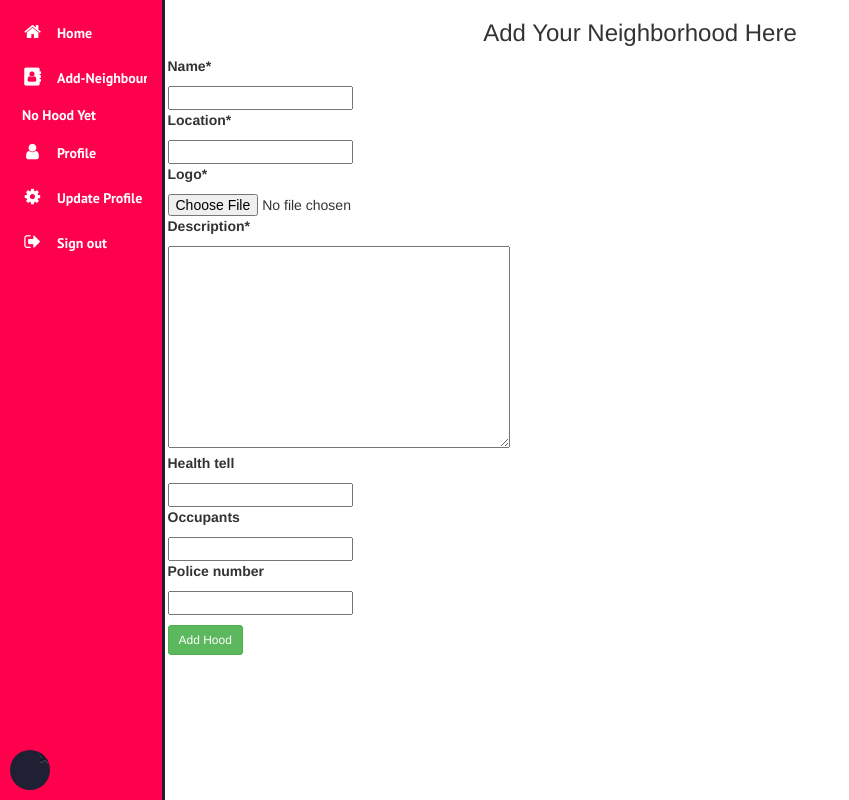
After one commit to Doyo54/Neighbourhood-Watch, a Django app: page /new-hood/ in a window 1280 px wide. The commit adds this page. Shown: the whole page, without its empty margins (0-849 px from the left). Run offline with Django 4.2, Linux system fonts and the light colour scheme; some libraries are stand-ins or nearby versions.

```diff
--- a/app/models.py
+++ b/app/models.py
@@ -31,7 +31,7 @@
 class Neighbourhood(models.Model):
     name = models.CharField(max_length=50)
     location = models.CharField(max_length=60)
-    user = models.ForeignKey(Profile, on_delete=models.CASCADE, related_name='hood')
+    user = models.ForeignKey(Profile, on_delete=models.CASCADE, related_name='hood', default='1')
     logo = models.ImageField(upload_to='images/',default='default.png')
     description = models.TextField()
     health_tell = models.IntegerField(null=True, blank=True)
--- a/app/templates/navbar.html
+++ b/app/templates/navbar.html
@@ -1,24 +1,33 @@
-<header id="header" class="header">
+<header id="header" style="position: absolute; top:0%; width: fit-content;" class="header">
     <nav class="nav">
       <ul class="nav-list">
         <li class="nav-item">
-          <a href="#" class="nav-link">
+          <a href="/" class="nav-link">
             <i class="fa fa-home icon"></i>
             <span class="text">Home</span>
           </a>
         </li>
         <li class="nav-item">
-          <a href="#" class="nav-link">
+          <a href="{% url 'new-hood' %}" class="nav-link">
             <i class="fa fa-address-book icon"></i>
-            <span class="text">Neighbourhood</span>
+            <span class="text"> Add-Neighbourhood</span>
           </a>
         </li>
+
+        {% if user.profile.neighbourhood %}
         <li class="nav-item">
-          <a href="#" class="nav-link">
-            <i class="fa fa-comments icon"></i>
-            <span class="text">Chats</span>
-          </a>
+            <a href="{% url 'single-hood' user.profile.neighbourhood.id %}" class="nav-link">
+                <i class="fa fa-paper-plane"></i> <span class="text">&nbsp;
+                &nbsp;{{user.profile.neighbourhood.name}}</span>
+            </a>
         </li>
+        {% else %}
+        <li class="nav-item">
+            <a href="" class="nav-link"> <span class="text">&nbsp;
+                No Hood Yet</span>
+            </a>
+        </li>
+        {% endif %}
         <li class="nav-item">
           <a href="#" class="nav-link">
             <i class="fa fa-user icon"></i>
--- /dev/null
+++ b/app/templates/newhood.html
@@ -0,0 +1,19 @@
+{% extends 'base.html' %}
+{% load crispy_forms_tags %}
+{% block content %}
+<div class="container bg-white newhood">
+    <div class="row">
+        <div class="col-md-1"></div>
+        <div class="col-md-10">
+            <h3 class="text-center">Add Your Neighborhood Here</h3>
+            <form action="" method="post" enctype="multipart/form-data" novalidate>
+                {% csrf_token %}
+                {{ form|crispy }}
+                <button style="margin-top: 1%;" class="btn btn-sm btn-success">Add Hood</button>
+            </form>
+        </div>
+        <div class="col-md-1"></div>
+    </div>
+
+</div>
+{% endblock %}
--- a/app/urls.py
+++ b/app/urls.py
@@ -7,9 +7,10 @@
 urlpatterns = [
 
     re_path(r'^$',views.index,name='index'),
-    re_path(r'^add-hood/', views.create_hood, name='new-hood'),
+    re_path(r'^new-hood/', views.create_hood, name='new-hood'),
     re_path(r'^join_hood/(?P<id>\w+)/', views.join_hood, name='join-hood'),
     re_path(r'^leave_hood/(?P<id>\w+)/', views.leave_hood, name='leave-hood'),
+    re_path(r'^single_hood/(?P<id>\w+)/', views.single_hood, name='single-hood'),
 ]
 if settings.DEBUG:
     urlpatterns+= static(settings.MEDIA_URL, document_root = settings.MEDIA_ROOT)
--- a/app/views.py
+++ b/app/views.py
@@ -1,6 +1,6 @@
 from django.shortcuts import render,redirect,get_object_or_404
 from django.contrib.auth.decorators import login_required
-from .models import Neighbourhood
+from .models import Neighbourhood,Profile
 from .forms import NeighbourHoodForm
 
 # Create your views here.
@@ -12,6 +12,7 @@
 
 def create_hood(request):
     if request.method == 'POST':
+        profile= Profile.objects.get_or_create(user=request.user)
         form = NeighbourHoodForm(request.POST, request.FILES)
         if form.is_valid():
             hood = form.save(commit=False)
@@ -26,11 +27,18 @@
     neighbourhood = get_object_or_404(Neighbourhood, id=id)
     request.user.profile.neighbourhood = neighbourhood
     request.user.profile.save()
-    return redirect('hood')
+    return redirect('index')
 
 
 def leave_hood(request, id):
     hood = get_object_or_404(Neighbourhood, id=id)
     request.user.profile.neighbourhood = None
     request.user.profile.save()
-    return redirect('hood')
+    return redirect('index')
+
+def single_hood(request,id):
+    hood = Neighbourhood.objects.get(id=id)
+    params = {
+        'hood': hood,
+    }
+    return render(request, 'single_hood.html', params)
--- a/neighbour/settings.py
+++ b/neighbour/settings.py
@@ -40,6 +40,7 @@
     'django.contrib.staticfiles',
     'app',
     'bootstrap3',
+    'crispy_forms',
 ]
 
 MIDDLEWARE = [
--- a/static/css/index.css
+++ b/static/css/index.css
@@ -4,6 +4,7 @@
   margin: 0;
   padding: 0;
   box-sizing: border-box;
+  overflow: hidden;
 }
 
 .header {
```
Also changed, not shown: app/templates/index.html (+5 -7 lines), app/templates/single_hood.html (added, +33 -0 lines), app/migrations/0001_initial.py (added), app/migrations/0002_alter_neighbourhood_user.py (added), app/migrations/0003_alter_neighbourhood_user.py (added), images/kili.jpg (added), images/kili_THi6ObF.jpg (added).
